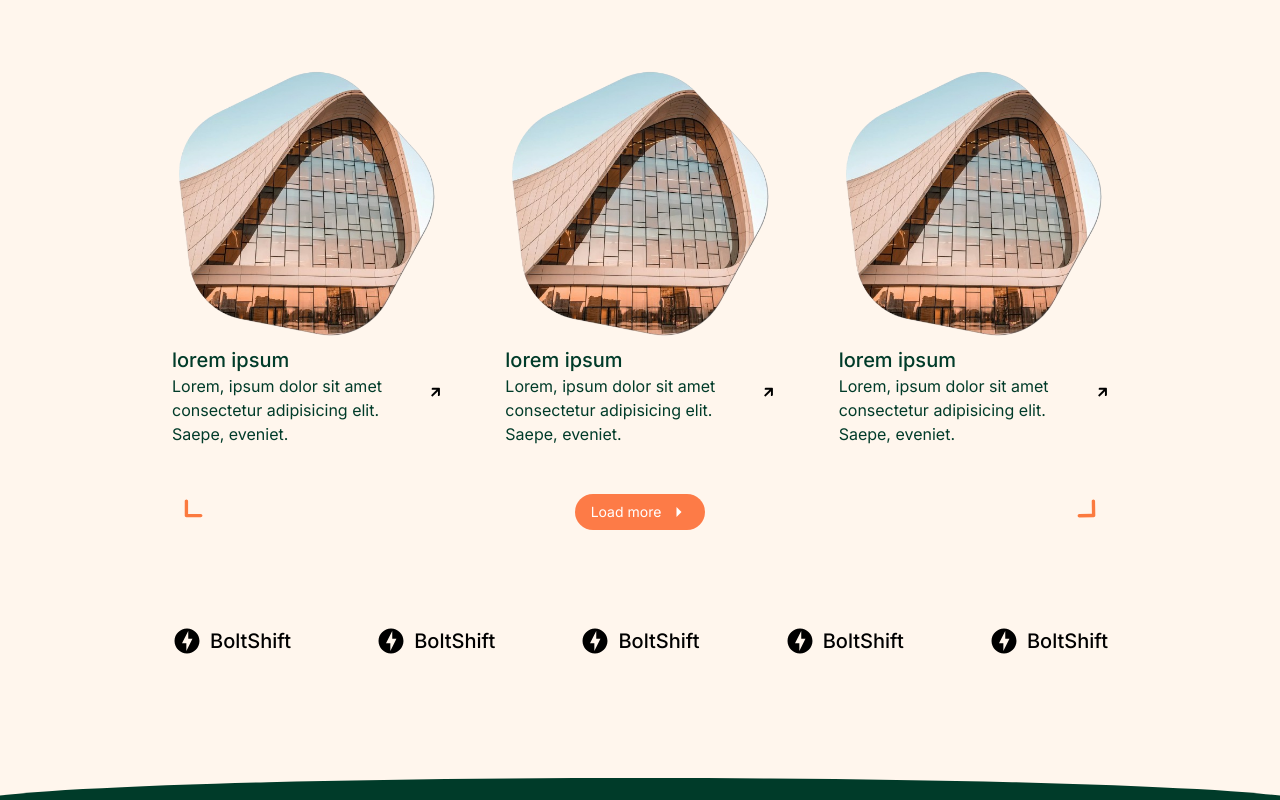
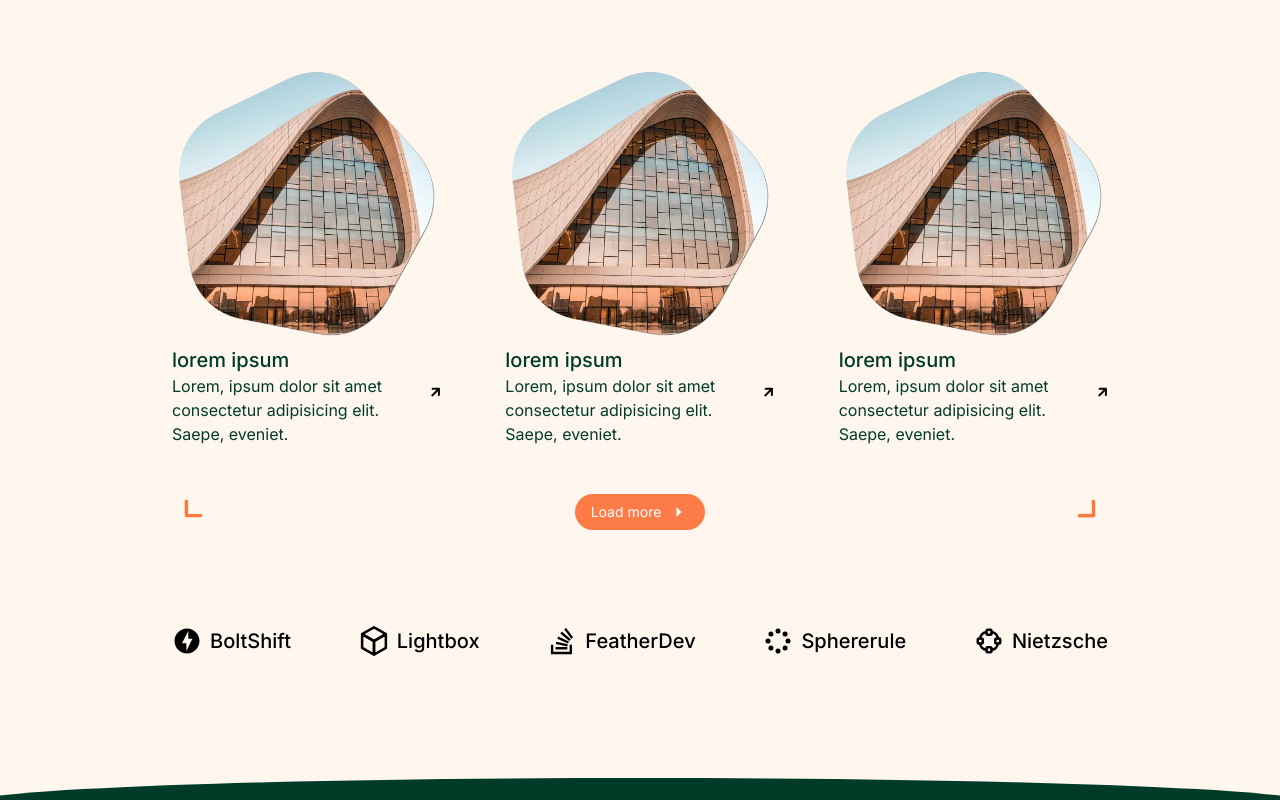
Before and after one commit to zablon-oigo/architect, a React (Vite) app: page / in a window 1280 px wide. Shown: the part 2745-3545 px from the top of the page. Built offline with nearby package versions, Linux system fonts and the light colour scheme.

Commit message:
replaced icons with relevant ones

```diff
--- a/src/components/Projects.jsx
+++ b/src/components/Projects.jsx
@@ -52,20 +52,20 @@ function Projects() {
                     <p className="text-xl font-medium">BoltShift</p>
                     </span>
                 <span className="flex items-center lg:gap-x-2">
-                    <MdOfflineBolt className='text-3xl'/>
-                    <p className="text-xl font-medium">BoltShift</p>
+                    <SiHackthebox className='text-3xl'/>
+                    <p className="text-xl font-medium">Lightbox</p>
                     </span>
                 <span className="flex items-center lg:gap-x-2">
-                    <MdOfflineBolt className='text-3xl'/>
-                    <p className="text-xl font-medium">BoltShift</p>
+                    <FaStackOverflow className='text-3xl'/>
+                    <p className="text-xl font-medium">FeatherDev</p>
                     </span>
                 <span className="flex items-center lg:gap-x-2">
-                    <MdOfflineBolt className='text-3xl'/>
-                    <p className="text-xl font-medium">BoltShift</p>
+                    <BiLoaderCircle className='text-3xl'/>
+                    <p className="text-xl font-medium">Sphererule</p>
                     </span>
                 <span className="flex items-center lg:gap-x-2">
-                    <MdOfflineBolt className='text-3xl'/>
-                    <p className="text-xl font-medium">BoltShift</p>
+                    <TbVectorBezierCircle className='text-3xl'/>
+                    <p className="text-xl font-medium">Nietzsche</p>
                     </span>
 
                 </section>
```
